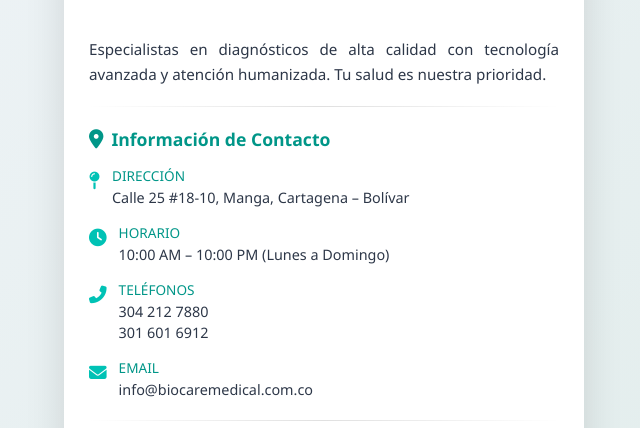
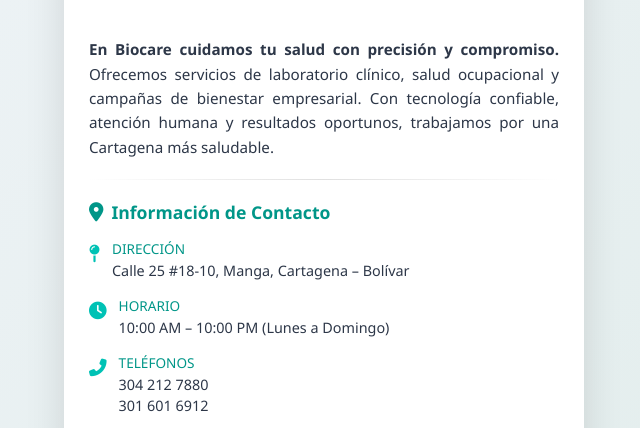
Before and after one commit to Jesr2104/DigitalBusinessCard-Biocare, a plain HTML site: page index.html in a window 1280 px wide. Shown: the part 269-697 px from the top of the page, without its empty margins (316-956 px from the left). Drawn offline with Linux system fonts and the light colour scheme.

Commit message:
Update index.html

```diff
--- a/index.html
+++ b/index.html
@@ -276,8 +276,9 @@
 
     <div class="card-body">
       <p class="text justify-text">
-        Especialistas en diagnósticos de alta calidad con tecnología avanzada y atención humanizada.
-        Tu salud es nuestra prioridad.
+        <strong>En Biocare cuidamos tu salud con precisión y compromiso.</strong>
+        Ofrecemos servicios de laboratorio clínico, salud ocupacional y campañas de bienestar empresarial. Con tecnología confiable, atención humana y resultados oportunos, trabajamos por una Cartagena más saludable.
+
       </p>
 
       <div class="divider"></div>
```
